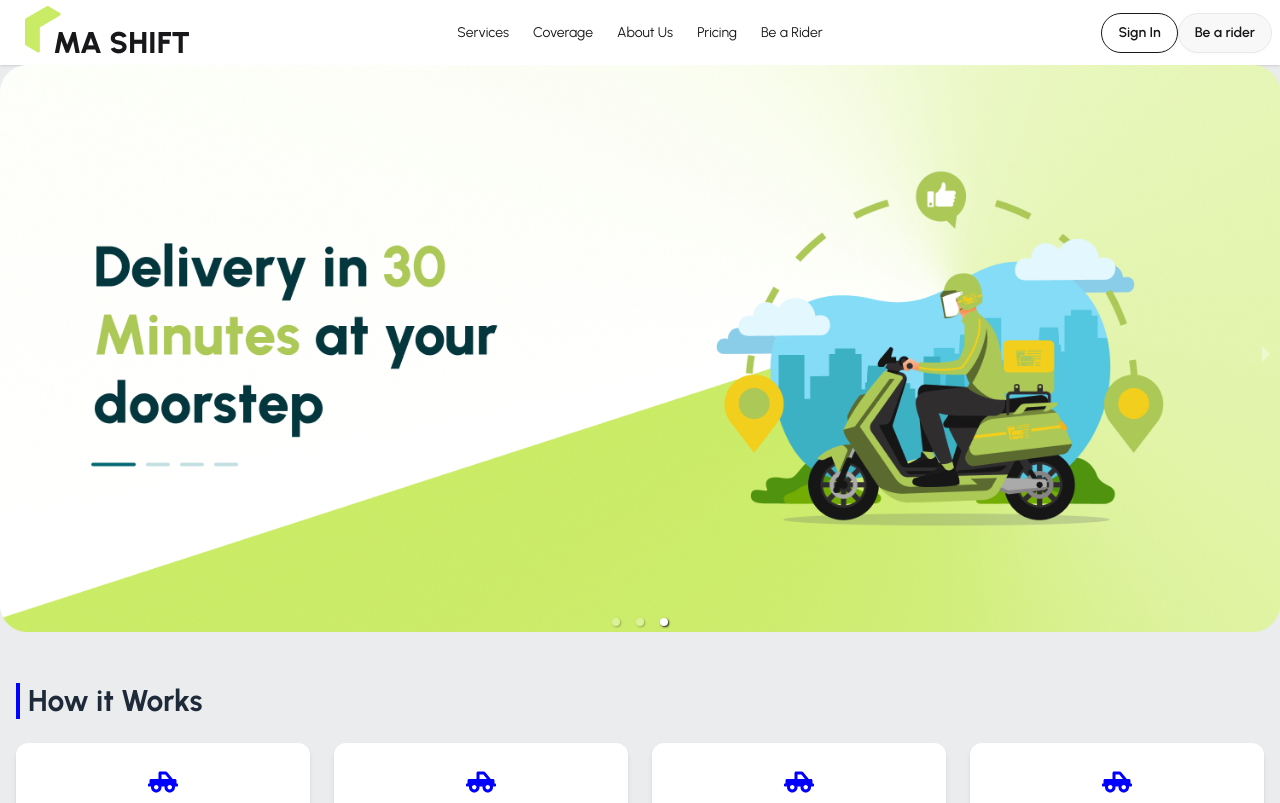
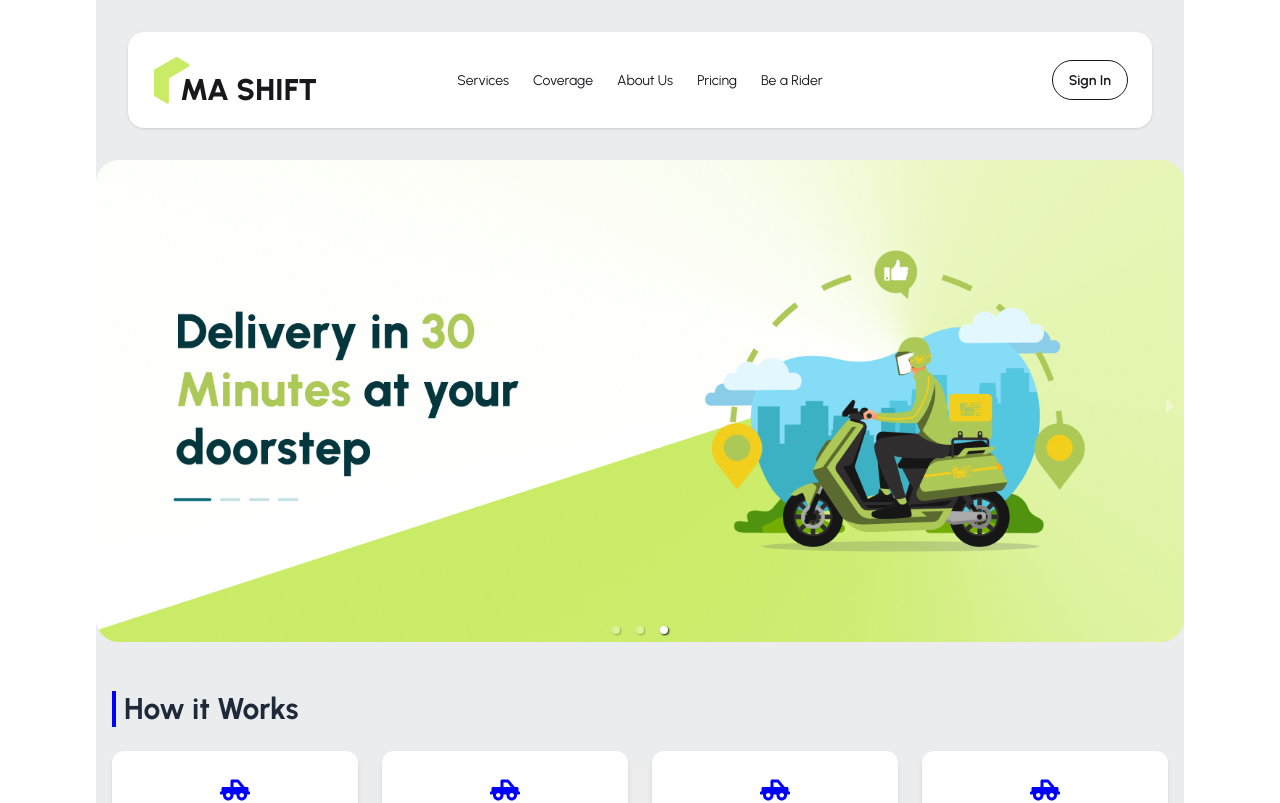
Before and after one commit to azijulhakimbd/MA-Shift-Client, a React (Vite) app: page / in a window 1280 px wide. Shown: the top 803 px of the page. Built offline with nearby package versions, Linux system fonts and the light colour scheme; no server answers.

Commit message:
Coverage Map Added

```diff
--- a/package.json
+++ b/package.json
@@ -13,11 +13,13 @@
     "@tailwindcss/vite": "^4.1.10",
     "aos": "^2.3.4",
     "firebase": "^11.9.1",
+    "leaflet": "^1.9.4",
     "react": "^19.1.0",
     "react-dom": "^19.1.0",
     "react-fast-marquee": "^1.6.5",
     "react-hook-form": "^7.58.1",
     "react-icons": "^5.5.0",
+    "react-leaflet": "^5.0.0",
     "react-responsive-carousel": "^3.2.23",
     "react-router": "^7.6.2",
     "tailwindcss": "^4.1.10"
--- /dev/null
+++ b/src/Components/Spinner/Spinner.jsx
@@ -0,0 +1,11 @@
+import React from 'react';
+
+const Spinner = () => {
+    return (
+        <div className='flex items-center justify-center min-h-screen'>
+            <span className="loading loading-bars loading-xl"></span>
+        </div>
+    );
+};
+
+export default Spinner;
--- a/src/Layout/Root.jsx
+++ b/src/Layout/Root.jsx
@@ -6,9 +6,9 @@ import Footer from '../Pages/Shared/Footer/Footer';
 const Root = () => {
     return (
         <div>
-            <Navbar></Navbar>
+            <div className='p-8'><Navbar></Navbar></div>
             <Outlet></Outlet>
-            <Footer></Footer>
+            <div className='p-8'><Footer></Footer></div>
         </div>
     );
 };
--- a/src/Pages/Shared/Footer/Footer.jsx
+++ b/src/Pages/Shared/Footer/Footer.jsx
@@ -3,7 +3,7 @@ import MAShiftLogo from "../MaShiftLogo/MAShiftLogo";
 
 const Footer = () => {
   return (
-    <footer className="footer footer-horizontal footer-center bg-black text-primary-content p-10">
+    <footer className="footer rounded-2xl footer-horizontal footer-center bg-black text-primary-content p-10">
       <aside>
         <MAShiftLogo></MAShiftLogo>
         <p className="font-bold">
--- a/src/Pages/Shared/MaShiftLogo/MAShiftLogo.jsx
+++ b/src/Pages/Shared/MaShiftLogo/MAShiftLogo.jsx
@@ -1,12 +1,22 @@
-import React from 'react';
-import logo from '../../../assets/logo.png'
+import React from "react";
+import logo from "../../../assets/logo.png";
+import { Link } from "react-router";
+
 const MAShiftLogo = () => {
-    return (
-        <div className='flex items-end'>
-            <img className='mb-2' src={logo} alt="" />
-            <p className='text-3xl -ml-2 font-extrabold'>MA SHIFT</p>
-        </div>
-    );
+  return (
+    <Link to={'/'}>
+      <div className="flex items-center">
+        <img
+          src={logo}
+          alt="MA SHIFT Logo"
+          className="h-8 w-8 sm:h-10 sm:w-10 lg:h-12 lg:w-12 object-contain"
+        />
+        <p className="text-lg -ml-4 pt-5 sm:text-xl lg:text-3xl font-extrabold whitespace-nowrap">
+          MA SHIFT
+        </p>
+      </div>
+    </Link>
+  );
 };
 
 export default MAShiftLogo;
--- a/src/Pages/Shared/Navbar/Navbar.jsx
+++ b/src/Pages/Shared/Navbar/Navbar.jsx
@@ -1,8 +1,13 @@
 import React from "react";
 import { NavLink } from "react-router";
 import MAShiftLogo from "../MaShiftLogo/MAShiftLogo";
+import useAuth from "../../../Hooks/useAuth";
 
 const Navbar = () => {
+  const {user, userSignOut}= useAuth();
+  const handleLogout=()=>{
+    userSignOut()
+  }
   const navItems = (
     <>
       <li>
@@ -23,7 +28,7 @@ const Navbar = () => {
     </>
   );
   return (
-    <div className="navbar bg-white shadow-sm">
+    <div className="navbar p-5 bg-white mx-auto rounded-2xl shadow-sm">
       <div className="navbar-start">
         <div className="dropdown">
           <div tabIndex={0} role="button" className="btn btn-ghost lg:hidden">
@@ -50,14 +55,17 @@ const Navbar = () => {
             {navItems}
           </ul>
         </div>
-        <a className="btn btn-ghost text-xl"><MAShiftLogo></MAShiftLogo></a>
+        <MAShiftLogo></MAShiftLogo>
       </div>
       <div className="navbar-center hidden lg:flex">
         <ul className="menu menu-horizontal px-1">{navItems}</ul>
       </div>
       <div className="navbar-end">
-        <NavLink className="btn btn-outline rounded-4xl text-custom" to={'/login'}>Sign In</NavLink>
-        <NavLink className="btn rounded-3xl bg-custom" to={'/'}>Be a rider</NavLink>
+        {
+          user?  <><NavLink className="btn rounded-3xl mr-1 bg-custom" to={'/'}>Be a rider</NavLink> <button className="text-red-500 btn btn-outline rounded-4xl" onClick={handleLogout}>Log out</button>  </>: <NavLink className="btn btn-outline mr-1 rounded-4xl text-custom" to={'/login'}>Sign In</NavLink>
+        }
+
+
       </div>
 
     </div>
--- a/src/Routes/PrivateRoute.jsx
+++ b/src/Routes/PrivateRoute.jsx
@@ -1,13 +1,17 @@
-import React from 'react';
-import useAuth from '../Hooks/useAuth';
+import React from "react";
+import useAuth from "../Hooks/useAuth";
+import Spinner from "../Components/Spinner/Spinner";
+import { Navigate } from "react-router";
 
-const PrivateRoute = () => {
-    const {user,loading}= useAuth()
-    return (
-        <div>
-
-        </div>
-    );
+const PrivateRoute = ({children}) => {
+  const { user, loading } = useAuth();
+  if (loading) {
+    return Spinner;
+  }
+  if (!user) {
+    <Navigate to={"/login"}></Navigate>;
+  }
+  return children;
 };
 
 export default PrivateRoute;
--- a/src/Routes/Routes.jsx
+++ b/src/Routes/Routes.jsx
@@ -4,6 +4,7 @@ import Home from "../Pages/Home/Home";
 import Login from "../Pages/Auth/Login";
 import Register from "../Pages/Auth/Register";
 import AuthLayout from "../Layout/AuthLayout";
+import Coverage from "../Pages/Coverage/Coverage";
 export const router = createBrowserRouter([
   {
     path: "/",
@@ -13,6 +14,10 @@ export const router = createBrowserRouter([
         index: true,
         Component: Home,
       },
+      {
+        path:'/coverage',
+        Component:Coverage
+      }
     ],
   },
   {
--- a/src/index.css
+++ b/src/index.css
@@ -16,3 +16,4 @@
   font-weight: 400;
   font-style: normal;
 }
+@import "leaflet/dist/leaflet.css";
--- a/src/main.jsx
+++ b/src/main.jsx
@@ -9,7 +9,7 @@ import AuthProvider from "./Context/AuthContext/AuthProvider.jsx";
 Aos.init()
 createRoot(document.getElementById("root")).render(
   <StrictMode>
-    <div className="urbanist bg-[#EAECED] max-w-7xl mx-auto">
+    <div className="urbanist bg-[#EAECED] lg:mx-24">
       <AuthProvider>
         <RouterProvider router={router} />
       </AuthProvider>
```
Also changed, not shown: 1 other file (tests, documents, lock files or other folders).
